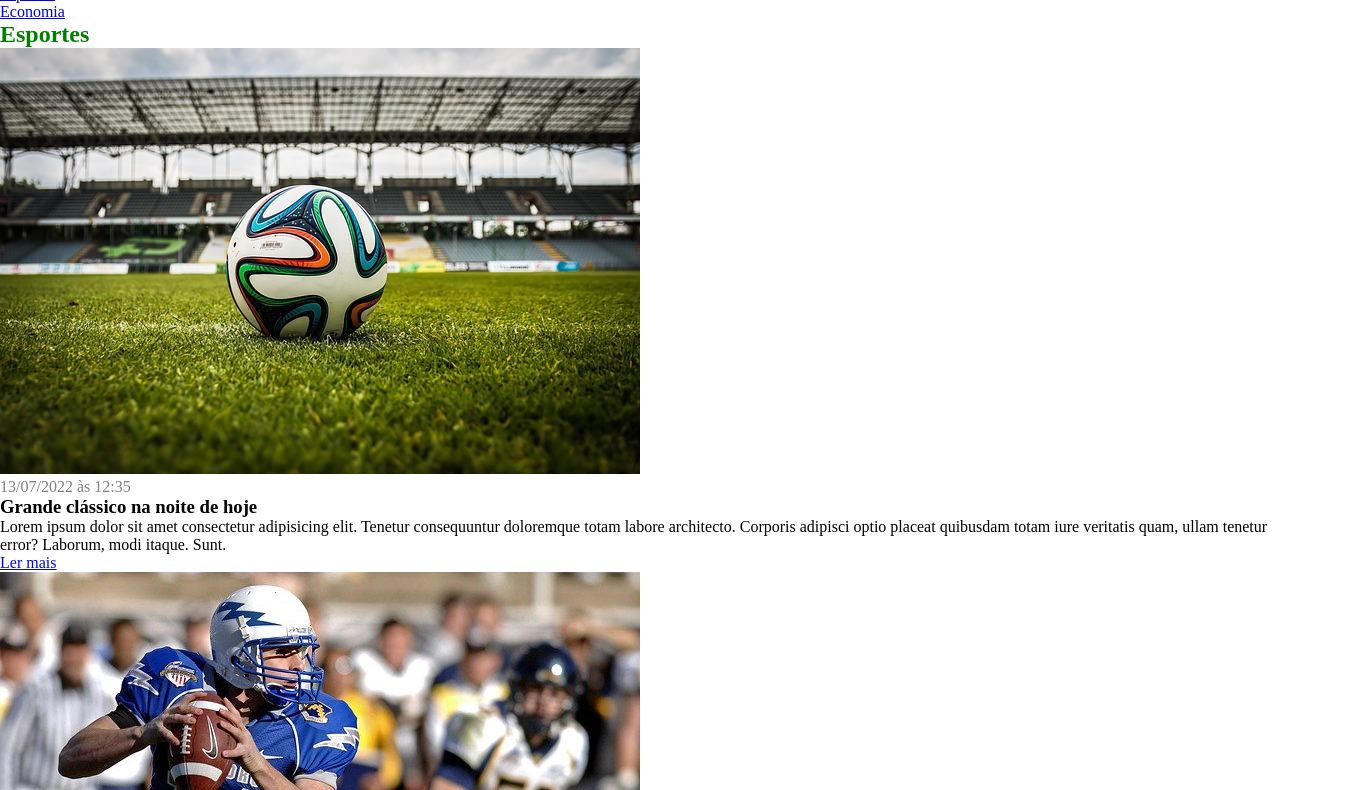
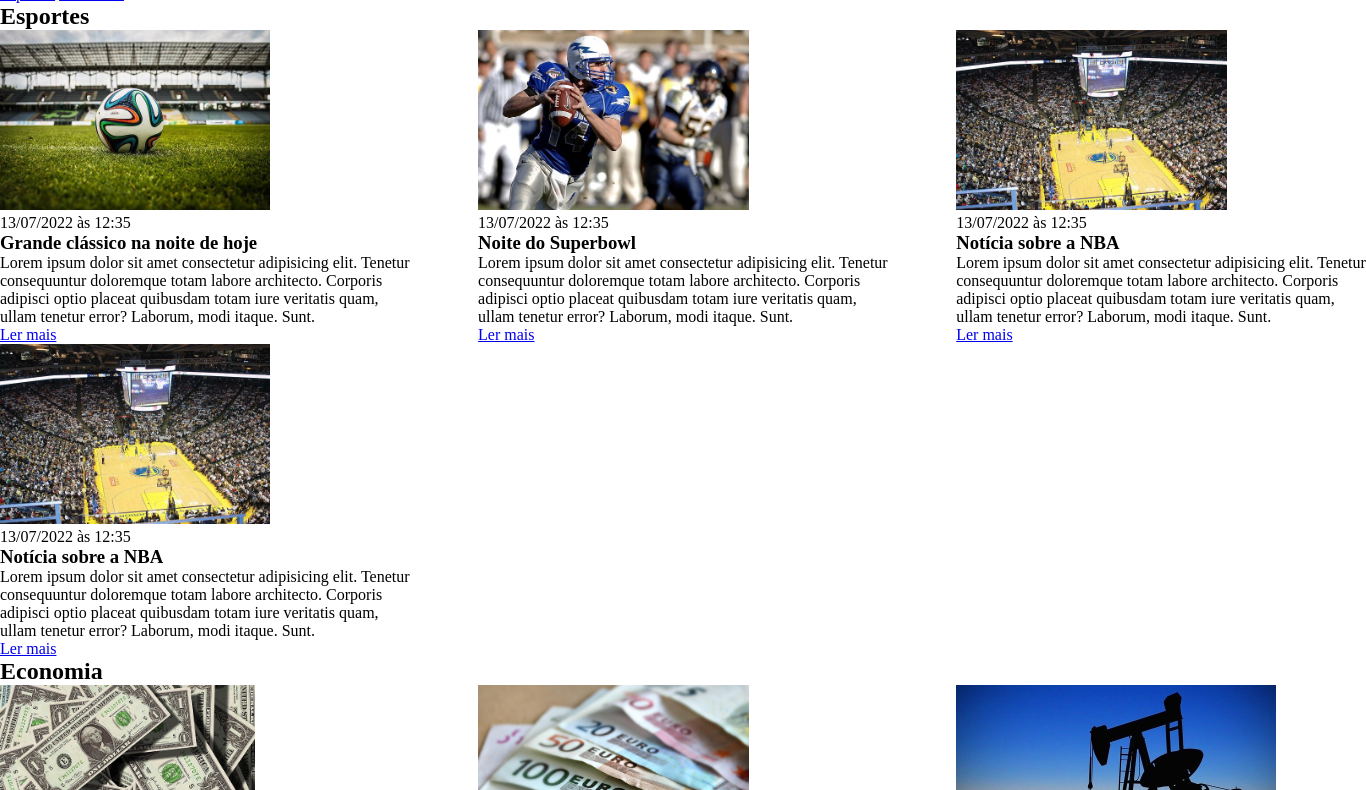
Before and after one commit to MatiasBrighent/Ebac, a plain HTML site: page css_support_class/css/index.html in a window 1280 px wide. Shown: the part 52-842 px from the top of the page, 1366 px wide, since content can reach past the window. Drawn offline with Linux system fonts and the light colour scheme.

Commit message:
personalizando página

```diff
--- a/css_support_class/css/index.html
+++ b/css_support_class/css/index.html
@@ -9,6 +9,7 @@
 </head>
 <body>
     <header>
+        <div class="container">
             <h1>Meu portal de notícias</h1>
             <nav>
                 <ul>
@@ -20,9 +21,12 @@
                     </li>
                 </ul>
             </nav>
+        </div>
     </header>
     <section >
+        <div class="container">
             <h2 id="Esportes">Esportes</h2>
+            <div class="articles">
                 <article>
                     <img src="./imagens/futebol.jpg" alt="Bola de futebol no gramado" />
                     <header>
@@ -67,9 +71,13 @@
                     </p>
                     <a href="#" title="Leia a notícia completa">Ler mais</a>
                 </article>
+            </div>
+        </div>
     </section>
     <section >
+        <div class="container">
             <h2 id="Economia" >Economia</h2>
+            <div class="articles">
                 <article>
                     <img src="./imagens/dolares.jpg" alt="Muitos dólares" />
                     <header>
@@ -103,6 +111,8 @@
                     </p>
                     <a href="#" title="Leia a notícia completa">Ler mais</a>
                 </article>
+            </div>
+        </div>
     </section>
 </body>
 </html>
--- a/css_support_class/css/main.css
+++ b/css_support_class/css/main.css
@@ -4,14 +4,26 @@
     padding: 0;
 }
 
-#Esportes{
-    color: green;
+header li{
+    display: inline;
 }
 
-#Economia{
-    color: goldenrod;
+.container{
+    width: 1366px;
+    margin: 0 auto;
+
 }
 
-.creation-date{
-    color: gray;
+.articles{
+    display: flex;
+    flex-wrap: wrap;
+    justify-content: space-between;
 }
+
+.articles article img{
+    height: 180px;
+}
+
+.articles article{
+    width: 30%;
+}
```
Lines whose indentation alone changed are shown as unchanged.
